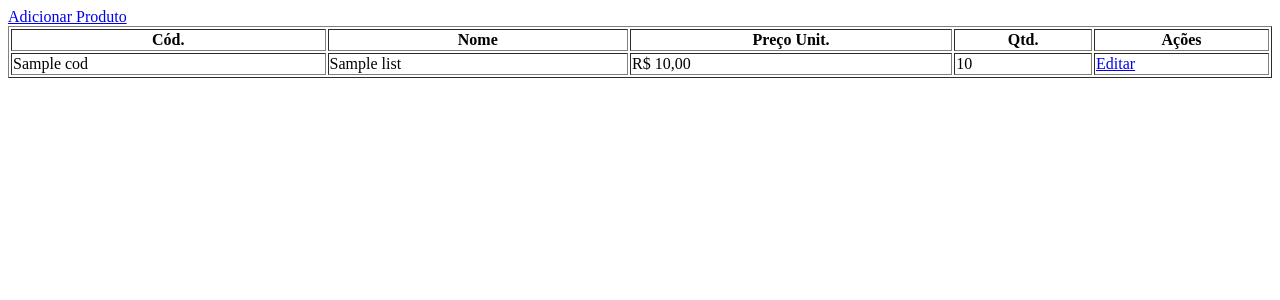
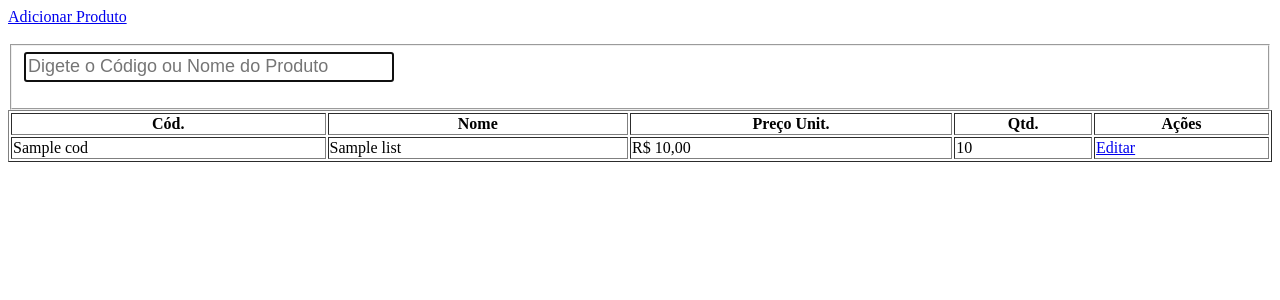
Before and after one commit to sdlima4025/estoque, a PHP site: the page made by views/home.php in a window 1280 px wide. Shown: the top 300 px of the page. Run offline with PHP 8.4, Linux system fonts and the light colour scheme; the template is opened without the code that fills it: most values are stand-ins (such as "Sample title", 1, 10 or a date in 2020); some libraries are stand-ins or nearby versions.

Commit message:
adicionado input de busca com função focus.

```diff
--- a/views/home.php
+++ b/views/home.php
@@ -1,4 +1,11 @@
-<a href="<?php echo BASE_URL; ?>home/add">Adicionar Produto</a>
+<a href="<?php echo BASE_URL; ?>home/add">Adicionar Produto</a><br/><br/>
+
+<fieldset>
+    <form  method="GET">
+        <input type="text" id="busca" name="busca" placeholder="Digete o Código ou Nome do Produto"
+        style="width: 30%;height: 30px;font-size: 18px;"/>
+    </form>
+</fieldset>
 
 <table border="1" width="100%">
     <tr>
@@ -20,3 +27,6 @@
         </tr>
     <?php endforeach; ?>
 </table>
+<script type="text/javascript">
+    document.getElementById("busca").focus();
+</script>
```
